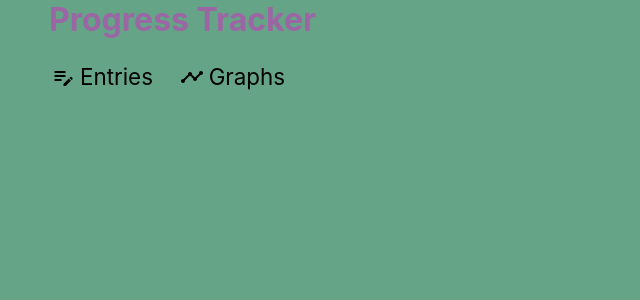
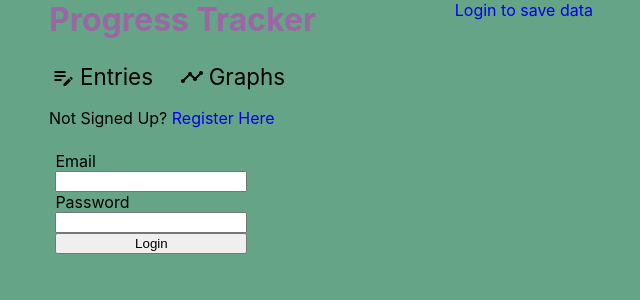
Before and after one commit to jessejp/progress-tracker, a React (Create React App) app: page /authenticate in a window 1280 px wide. Shown: the top 300 px of the page, without its empty margins (319-959 px from the left). Built offline with nearby package versions, Linux system fonts and the light colour scheme.

Commit message:
Added authentication, registration and login

```diff
--- a/src/App.js
+++ b/src/App.js
@@ -2,6 +2,7 @@ import "./App.css";
 import Header from "./components/Header";
 import Entries from "./pages/Entries";
 import Graph from "./pages/Graph";
+import Authenticate from "./pages/Authenticate";
 import { Routes, Route, Navigate } from "react-router-dom";
 import Settings from "./pages/Settings";
 
@@ -15,6 +16,7 @@ function App() {
           <Route path="/entries/*" element={<Entries />} />
           <Route path="/settings" element={<Settings />} />
           <Route path="/graphs" element={<Graph />} />
+          <Route path="/authenticate/*" element={<Authenticate />} />
         </Routes>
       </div>
     </div>
--- /dev/null
+++ b/src/components/Authenticate/AuthForm.js
@@ -0,0 +1,50 @@
+import React, { useRef } from "react";
+import { useParams } from "react-router-dom";
+import { sendRegisterUser, sendSignInUser } from "../../store/auth-actions";
+import { useDispatch } from "react-redux";
+
+const AuthForm = () => {
+  const params = useParams();
+  const pageParam = Object.values(params)[0];
+  const dispatch = useDispatch();
+
+  const emailRef = useRef();
+  const passwordRef = useRef();
+
+  const sendForm = (event) => {
+    event.preventDefault();
+
+    const enteredEmail = emailRef.current.value;
+    const enteredPassword = emailRef.current.value;
+
+    if (pageParam === "register" && enteredEmail && enteredPassword) {
+      console.log("sent user register dispatch");
+
+      dispatch(sendRegisterUser({ enteredEmail, enteredPassword }));
+
+    } else if (pageParam !== "register" && enteredEmail && enteredPassword) {
+      console.log("sent user log in dispatch");
+
+      dispatch(sendSignInUser({ enteredEmail, enteredPassword }));
+    }
+
+    passwordRef.current.value = "";
+  };
+
+  return (
+    <form onSubmit={sendForm}>
+      <label>Email</label>
+      <input type="text" ref={emailRef} />
+
+      <label>Password</label>
+      <input type="password" ref={passwordRef} />
+
+      <button>
+        {pageParam === "register" && "Register"}
+        {pageParam !== "register" && "Login"}
+      </button>
+    </form>
+  );
+};
+
+export default AuthForm;
--- /dev/null
+++ b/src/components/Authenticate/AuthPageLink.js
@@ -0,0 +1,26 @@
+import React from "react";
+import { Link, useParams } from "react-router-dom";
+
+const AuthPageLink = () => {
+  const params = useParams();
+  const pageParam = Object.values(params)[0];
+
+  return (
+    <div>
+      <div>
+        {pageParam === "register" && (
+          <p>
+            Already Signed Up? <Link to="/authenticate">Login Here</Link>
+          </p>
+        )}
+        {pageParam !== "register" && (
+          <p>
+            Not Signed Up? <Link to="register">Register Here</Link>
+          </p>
+        )}
+      </div>
+    </div>
+  );
+};
+
+export default AuthPageLink;
--- /dev/null
+++ b/src/components/Authenticate/Authenticate.module.css
@@ -0,0 +1,5 @@
+.loginForm form {
+    display: flex;
+    flex-direction: column;
+    width: 12em;
+}
--- a/src/components/Header.js
+++ b/src/components/Header.js
@@ -1,10 +1,17 @@
 import css from "./Header.module.css";
-import { NavLink } from "react-router-dom";
+import { NavLink, Link } from "react-router-dom";
+import { useSelector } from "react-redux";
 
 const Header = () => {
+  const authData = useSelector((state) => state.auth);
+
   return (
     <header>
-      <h1 className={css.heading}>Progress Tracker</h1>
+      <div className={css.headingContainer}>
+        <h1 className={css.heading}>Progress Tracker</h1>
+        {!authData.isLoggedIn && <Link to="authenticate">Login to save data</Link>}
+        {authData.isLoggedIn && <p>Logged in as {authData.email}</p>}
+      </div>
       <div className={css.menuSelections}>
         <NavLink
           to="/entries"
--- a/src/components/Header.module.css
+++ b/src/components/Header.module.css
@@ -1,3 +1,8 @@
+.headingContainer {
+  display: flex;
+  justify-content: space-between;
+}
+
 .heading {
   margin: 0 0 0.75em 0;
 }
--- /dev/null
+++ b/src/pages/Authenticate.js
@@ -0,0 +1,26 @@
+import React from "react";
+import css from "../components/Authenticate/Authenticate.module.css";
+import AuthPageLink from "../components/Authenticate/AuthPageLink";
+import AuthForm from "../components/Authenticate/AuthForm";
+import { Route, Routes } from "react-router-dom";
+
+const Authenticate = () => {
+  return (
+    <div className={css.loginForm}>
+      <Routes>
+        <Route path="/" element={<>
+      <AuthPageLink />
+      <AuthForm />
+        </>}/>
+      </Routes>
+      <Routes>
+        <Route path="/register" element={<>
+      <AuthPageLink />
+      <AuthForm />
+        </>}/>
+      </Routes>
+    </div>
+  );
+};
+
+export default Authenticate;
--- /dev/null
+++ b/src/store/auth-actions.js
@@ -0,0 +1,60 @@
+import axios from "axios";
+import { authActions } from "./auth-slice";
+import { APIKEY } from "../strings/APIJSON";
+
+const api = axios.create({
+  baseURL: "https://identitytoolkit.googleapis.com/v1",
+});
+
+export const sendRegisterUser = (newUser) => {
+  return async (dispatch) => {
+    const sendRequest = async () => {
+      await api.post(`/accounts:signUp?key=${APIKEY}`, {
+        email: newUser.enteredEmail,
+        password: newUser.enteredPassword,
+        returnSecureToken: true,
+      });
+    };
+
+    try {
+      console.log("registering new user...");
+      await sendRequest();
+    } catch (error) {
+      console.log("sendRegisterUser", error);
+    }
+  };
+};
+
+export const sendSignInUser = (user) => {
+  return async (dispatch) => {
+    await api.post(`/accounts:signInWithPassword?key=${APIKEY}`, {
+        email: user.enteredEmail,
+        password: user.enteredPassword,
+        returnSecureToken: true,
+      })
+      .then((res) => {
+        if (res) {
+          return res;
+        } else {
+          return res.then((data) => {
+            let errorMessage = "Authentication failed!";
+            if (data && data.error && data.error.message) {
+              errorMessage = data.error.message;
+            }
+            throw new Error(errorMessage);
+          });
+        }
+      })
+      .then((data) => {
+        dispatch(authActions.loginUser({ token: data.data.idToken, email: data.data.email }));
+      })
+      .catch((err) => {
+        console.log(err.message);
+      });
+    /* if (res) {
+        dispatch(authActions.loginUser({ idToken: res.idToken }));
+      } else {
+        throw new Error("Authentication Failed!");
+      } */
+  };
+};
--- /dev/null
+++ b/src/store/auth-slice.js
@@ -0,0 +1,21 @@
+import { createSlice } from "@reduxjs/toolkit";
+
+const authSlice = createSlice({
+    name: "authentication",
+    initialState:{
+        isLoggedIn: false,
+        token: '',
+        email: '',
+    },
+    reducers: {
+        loginUser(state, action) {
+            state.token = action.payload.token;
+            state.isLoggedIn = true;
+            state.email = action.payload.email;
+        },
+    }
+})
+
+export const authActions = authSlice.actions;
+
+export default authSlice;
--- a/src/store/store.js
+++ b/src/store/store.js
@@ -1,9 +1,10 @@
 import { configureStore } from "@reduxjs/toolkit";
+import authSlice from "./auth-slice";
 import entriesSlice from "./entries-slice";
 import graphDataSlice from "./graph-data-slice";
 
 const store = configureStore({
-  reducer: { entries: entriesSlice.reducer, graph: graphDataSlice.reducer },
+  reducer: { entries: entriesSlice.reducer, graph: graphDataSlice.reducer, auth: authSlice.reducer },
 });
 
 export default store;
```
